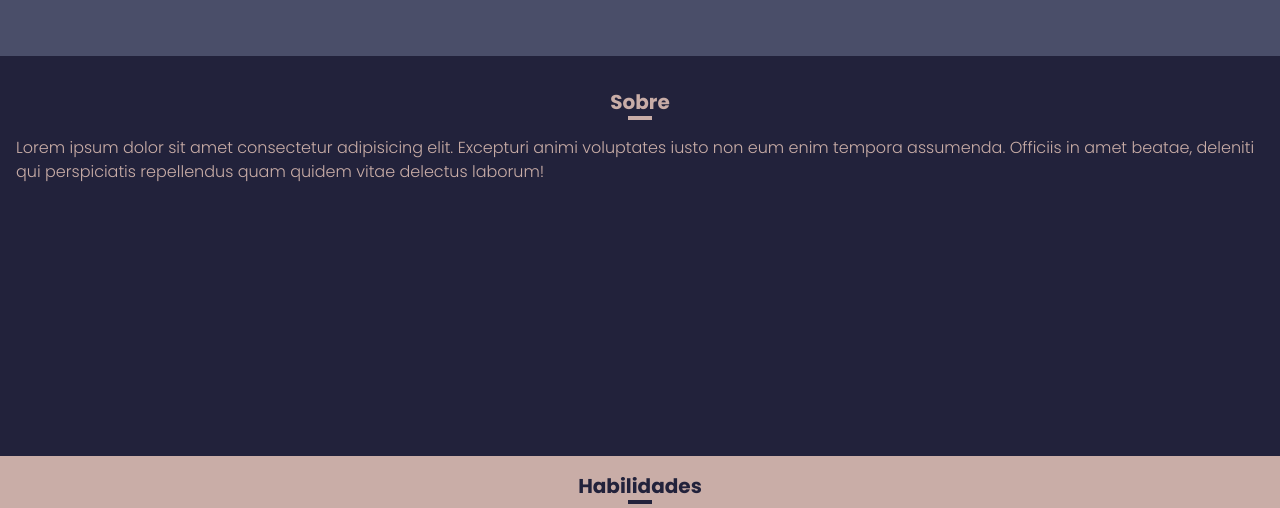
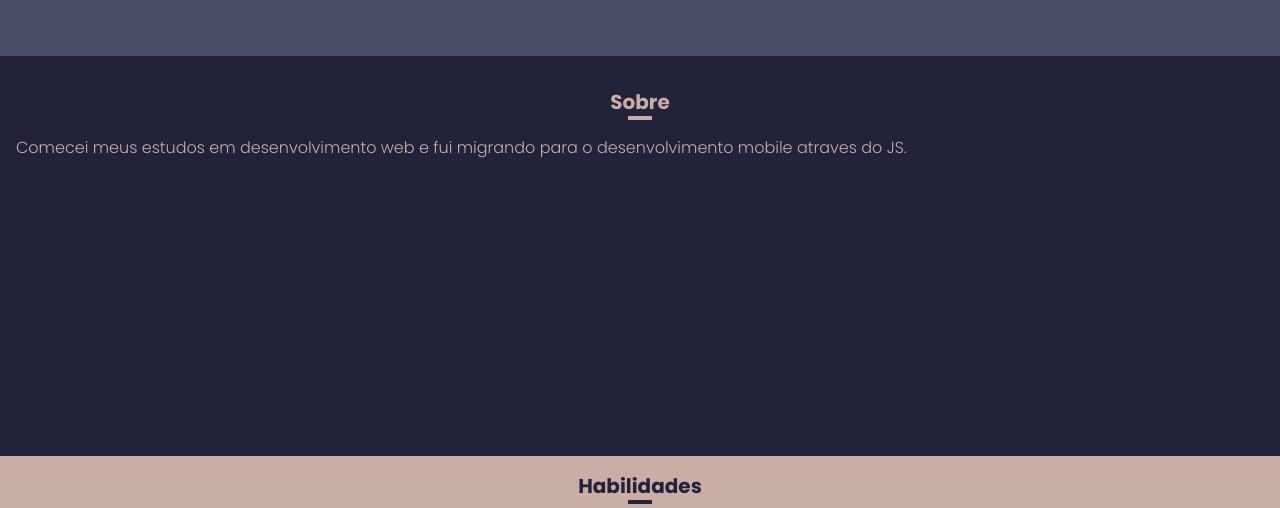
Before and after one commit to mingoranze/portfolio, a plain HTML site: page index.html in a window 1280 px wide. Shown: the part 840-1348 px from the top of the page. Drawn offline with nearby package versions, Linux system fonts and the light colour scheme.

Commit message:
adicionado texto do sobre

```diff
--- a/index.html
+++ b/index.html
@@ -73,7 +73,7 @@
                             <h2 class="text-xl font-bold text-claro">Sobre</h2>
                             <div class="line w-6 h-1 bg-claro"></div>
                         </div>
-                        <p class="text-claro font-light text-md">Lorem ipsum dolor sit amet consectetur adipisicing elit. Excepturi animi voluptates iusto non eum enim tempora assumenda. Officiis in amet beatae, deleniti qui perspiciatis repellendus quam quidem vitae delectus laborum!</p>
+                        <p class="text-claro font-light text-md">Comecei meus estudos em desenvolvimento web e fui migrando para o desenvolvimento mobile atraves do JS.</p>
                     </div>
                 </div>
             </div>
```
